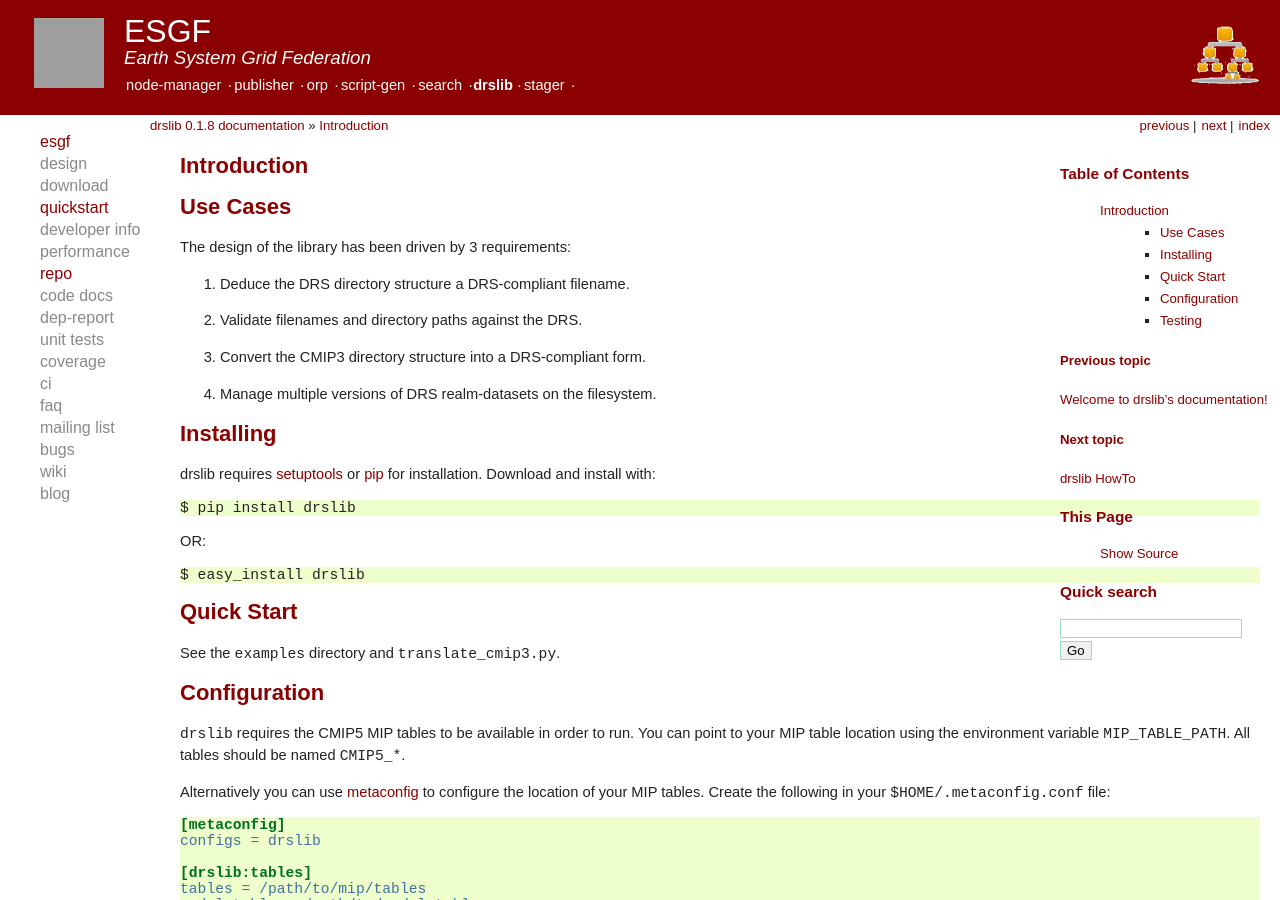
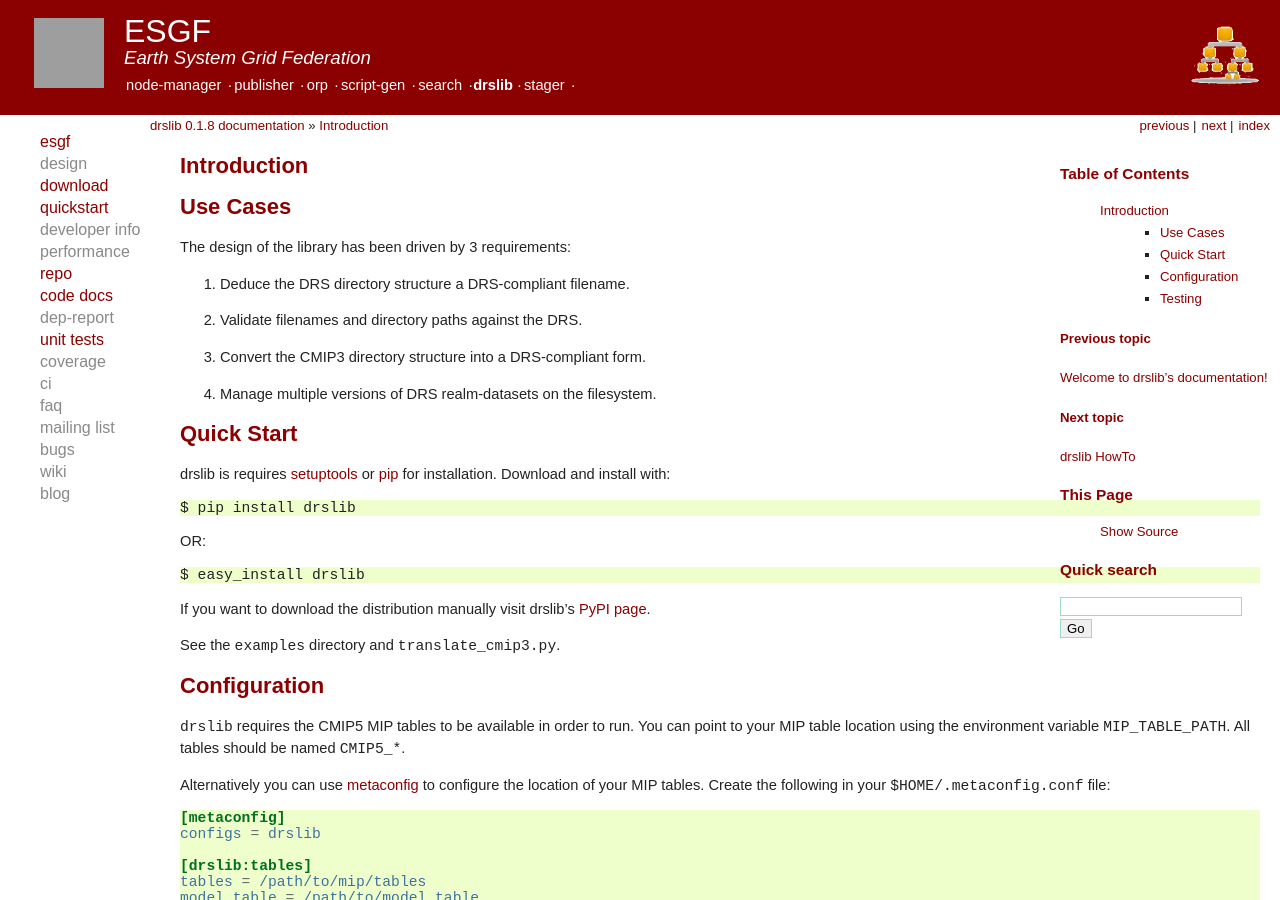
Before and after one commit to ESGF/esgf-drslib, a Sphinx documentation site: the page built from doc/intro.rst, in a window 1280 px wide and 900 px high. Built offline with Sphinx 7.4.7, drawn with Linux system fonts in a browser that asks for light colours; grey boxes are pictures that could not be loaded.

Commit message:
Improved site sidebar links

```diff
--- a/doc/esgf-sphinx-theme/layout.html
+++ b/doc/esgf-sphinx-theme/layout.html
@@ -18,14 +18,14 @@
 {% set internal_links = (
   ('esgf', "http://esgf.org/"),
   ('design', ""),
-  ('download', ""),
+  ('download', "http://pypi.python.org/pypi/drslib"),
   ('quickstart', "intro.html#quick-start"),
   ('developer&nbsp;info', ""),
   ('performance', ""),
   ('repo', "http://esgf.org/gitweb/?p=esgf-drslib.git;a=summary"),
-  ('code docs', ""),
+  ('code docs', "modules.html"),
   ('dep-report', ""),
-  ('unit tests', ""),
+  ('unit tests', "intro.html#testing"),
   ('coverage', ""),
   ('ci', ""),
   ('faq', ""),
--- a/doc/intro.rst
+++ b/doc/intro.rst
@@ -12,10 +12,11 @@
 3. Convert the CMIP3 directory structure into a DRS-compliant form.
 4. Manage multiple versions of DRS realm-datasets on the filesystem.
 
-Installing
-==========
 
-drslib requires setuptools_ or pip_ for installation.  Download and
+Quick Start
+===========
+
+drslib is requires setuptools_ or pip_ for installation.  Download and
 install with::
 
   $ pip install drslib
@@ -24,9 +25,8 @@
 
   $ easy_install drslib
 
+If you want to download the distribution manually visit drslib's `PyPI page <http://pypi.python.org/pypi/drslib>`_.
 
-Quick Start
-===========
 
 See the ``examples`` directory and ``translate_cmip3.py``.
 
```
